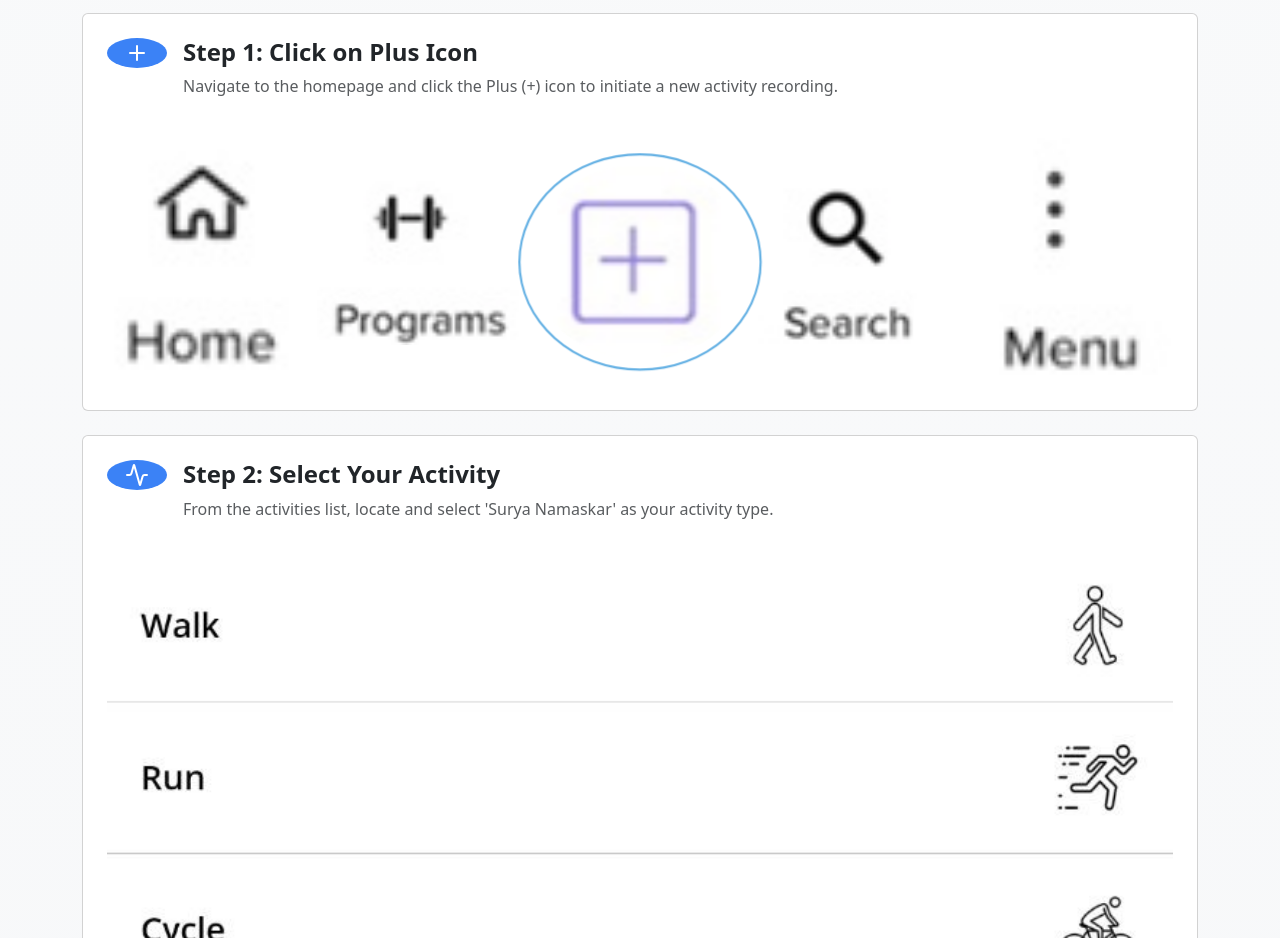
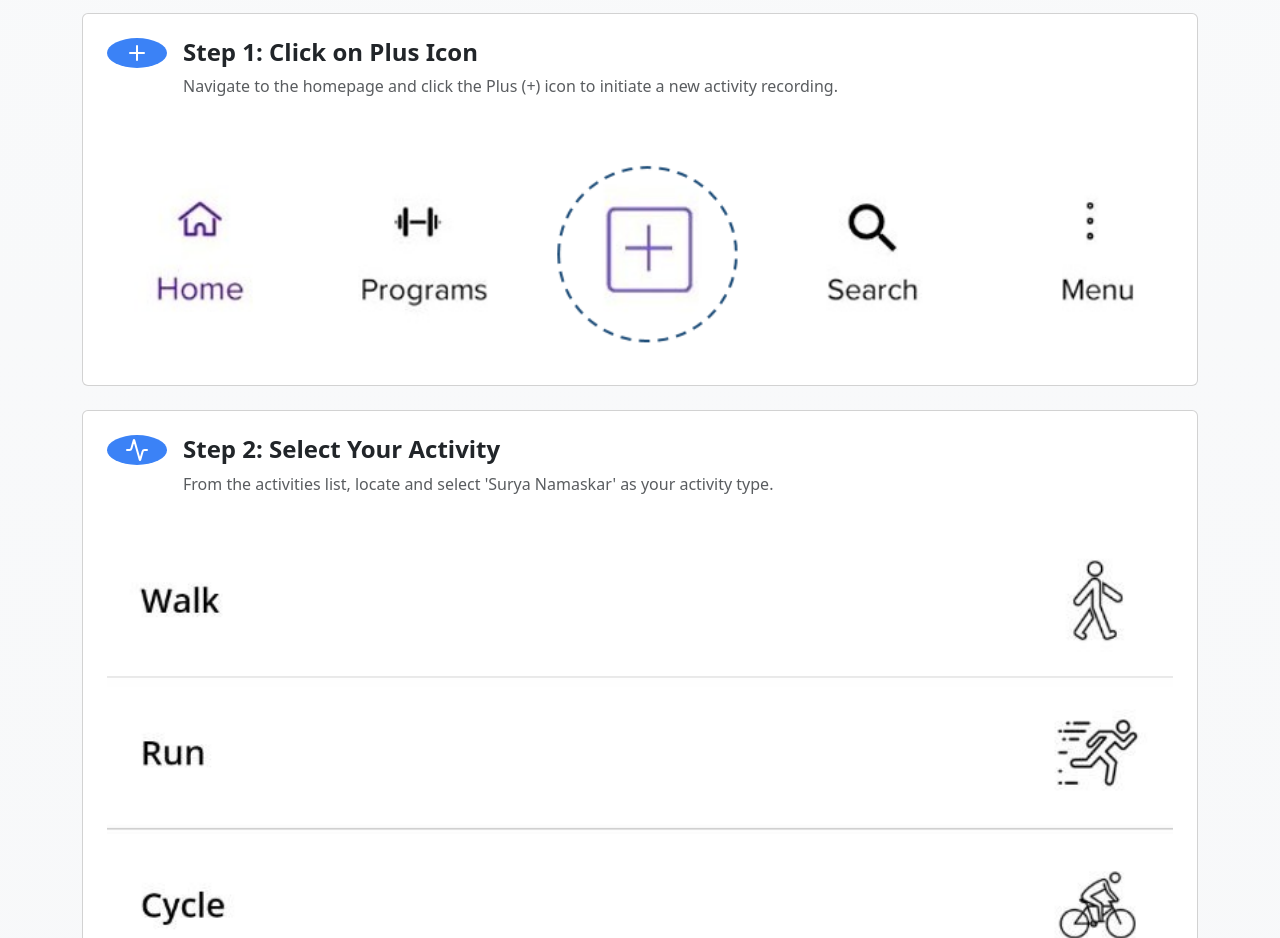
Before and after one commit to saiganesh00/activity_guide, a plain HTML site: page index.html in a window 1280 px wide. Shown: the part 820-1758 px from the top of the page. Drawn offline with nearby package versions, Linux system fonts and the light colour scheme; a script that the page names is missing.

Commit message:
Second Commit

```diff
--- a/index.html
+++ b/index.html
@@ -37,7 +37,10 @@
                                 </div>
                             </div>
                             <div class="d-flex justify-center align-items-center bottom-nav mt-4" id="bottom-nav-images">
-                                <img src = "./images/home_icon.png"
+                                <img src = "./images/bottom_nav.png"
+                                     alt = "Step 1 - Click on Plus Icon"
+                                     class = "step-image w-100 h-100">
+                                <!-- <img src = "./images/home_icon.png"
                                      alt = "Step 1 - Click on Plus Icon"
                                      class = "step-image w-100 h-100">
                                 <img src = "./images/programs_icon.png"
@@ -51,7 +54,7 @@
                                      class = "step-image w-100 h-100">
                                 <img src = "./images/menu_icon.png"
                                      alt = "Step 1 - Click on Plus Icon"
-                                     class = "step-image w-100 h-100">
+                                     class = "step-image w-100 h-100"> -->
 
                             </div>
                         </div>
```
Also changed, not shown: images/bottom_nav.png (added).
